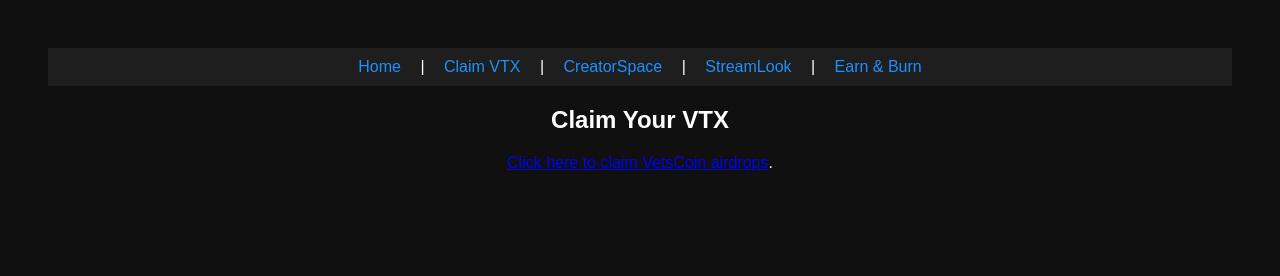
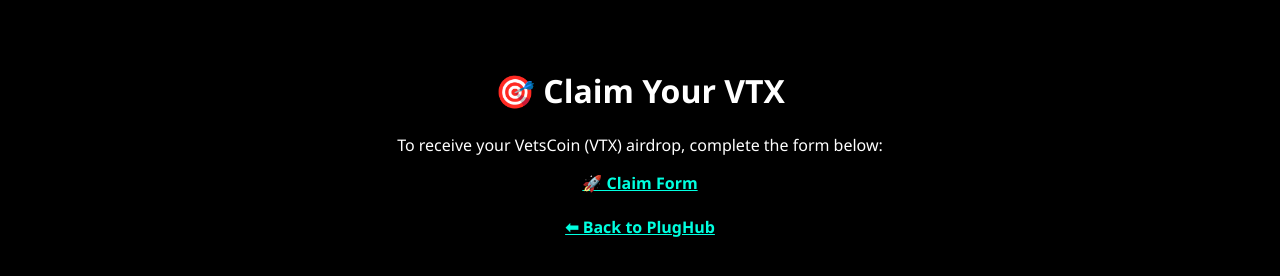
Before and after one commit to kmathis40/ak1stop-music-hub, a plain HTML site: page claim.html in a window 1280 px wide. Drawn offline with Linux system fonts and the light colour scheme.

Commit message:
Update claim.html

```diff
--- a/claim.html
+++ b/claim.html
@@ -1,22 +1,28 @@
 <!DOCTYPE html>
 <html lang="en">
 <head>
-  <meta charset="UTF-8">
-  <title>Claim</title>
-  <meta name="viewport" content="width=device-width, initial-scale=1.0">
-  <link rel="stylesheet" href="style.css">
+  <meta charset="UTF-8" />
+  <meta name="viewport" content="width=device-width, initial-scale=1.0"/>
+  <title>Claim Your VTX</title>
+  <style>
+    body {
+      background-color: #000;
+      color: #fff;
+      font-family: 'Segoe UI', sans-serif;
+      text-align: center;
+      padding: 40px;
+    }
+    a {
+      color: #00ffe0;
+      font-weight: bold;
+    }
+  </style>
 </head>
 <body>
-  <nav>
-    <a href="index.html">Home</a> |
-    <a href="claim.html">Claim VTX</a> |
-    <a href="upload.html">CreatorSpace</a> |
-    <a href="stream.html">StreamLook</a> |
-    <a href="earn.html">Earn & Burn</a>
-  </nav>
-  <div class="container">
-<h2>Claim Your VTX</h2><p><a href='https://www.ak1stop.cloud/claim-vtx'>Click here to claim VetsCoin airdrops</a>.</p>
-  </div>
-  <script src="script.js"></script>
+  <h1>🎯 Claim Your VTX</h1>
+  <p>To receive your VetsCoin (VTX) airdrop, complete the form below:</p>
+  <a href="https://docs.google.com/forms/d/e/1FAIpQLSctSxF4OHse67kvp5OGiU9Cq1iWjajNMsGZwe6RiUahhtE7XA/viewform" target="_blank">🚀 Claim Form</a>
+  <br><br>
+  <a href="index.html">⬅ Back to PlugHub</a>
 </body>
 </html>
```
